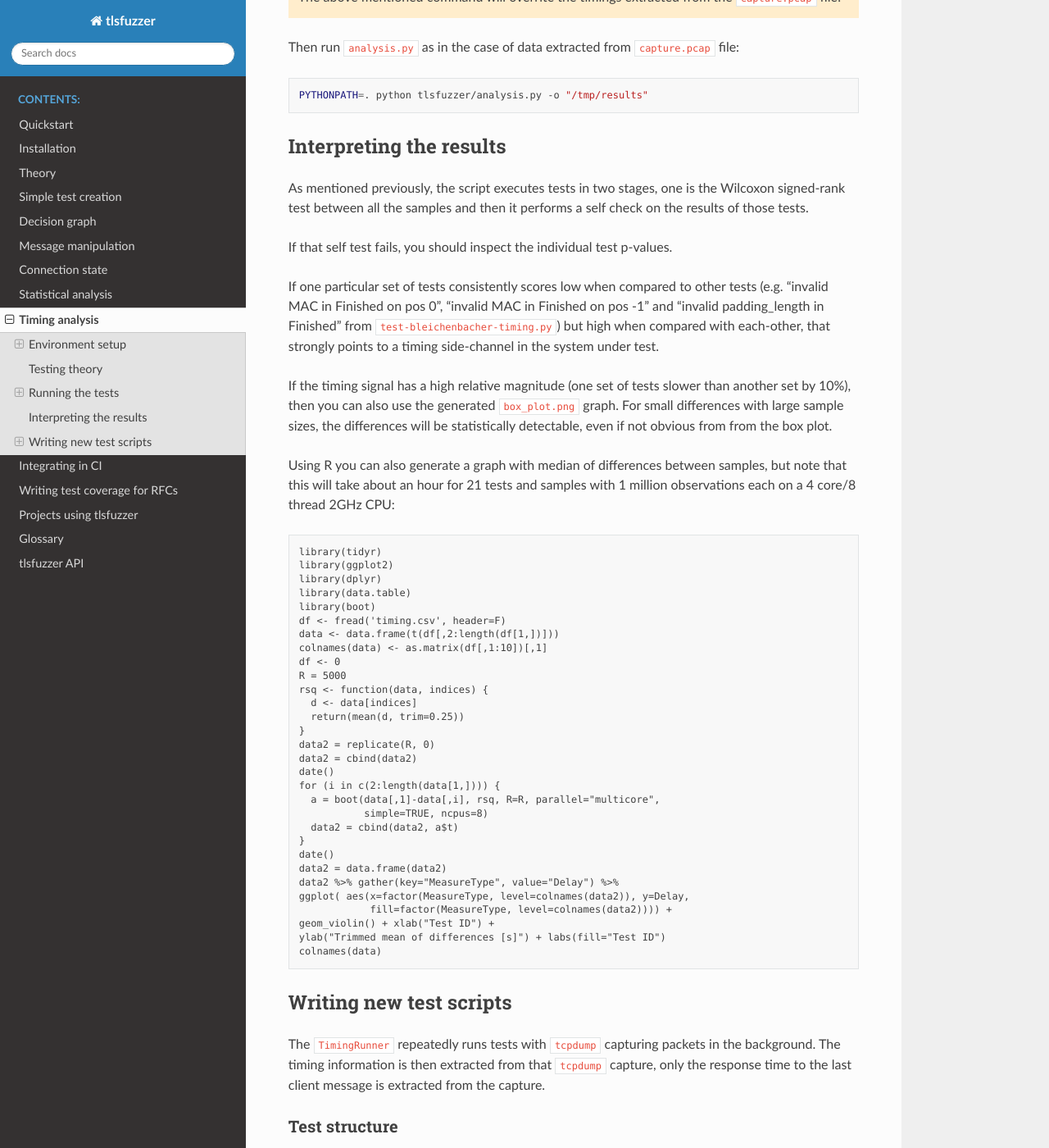
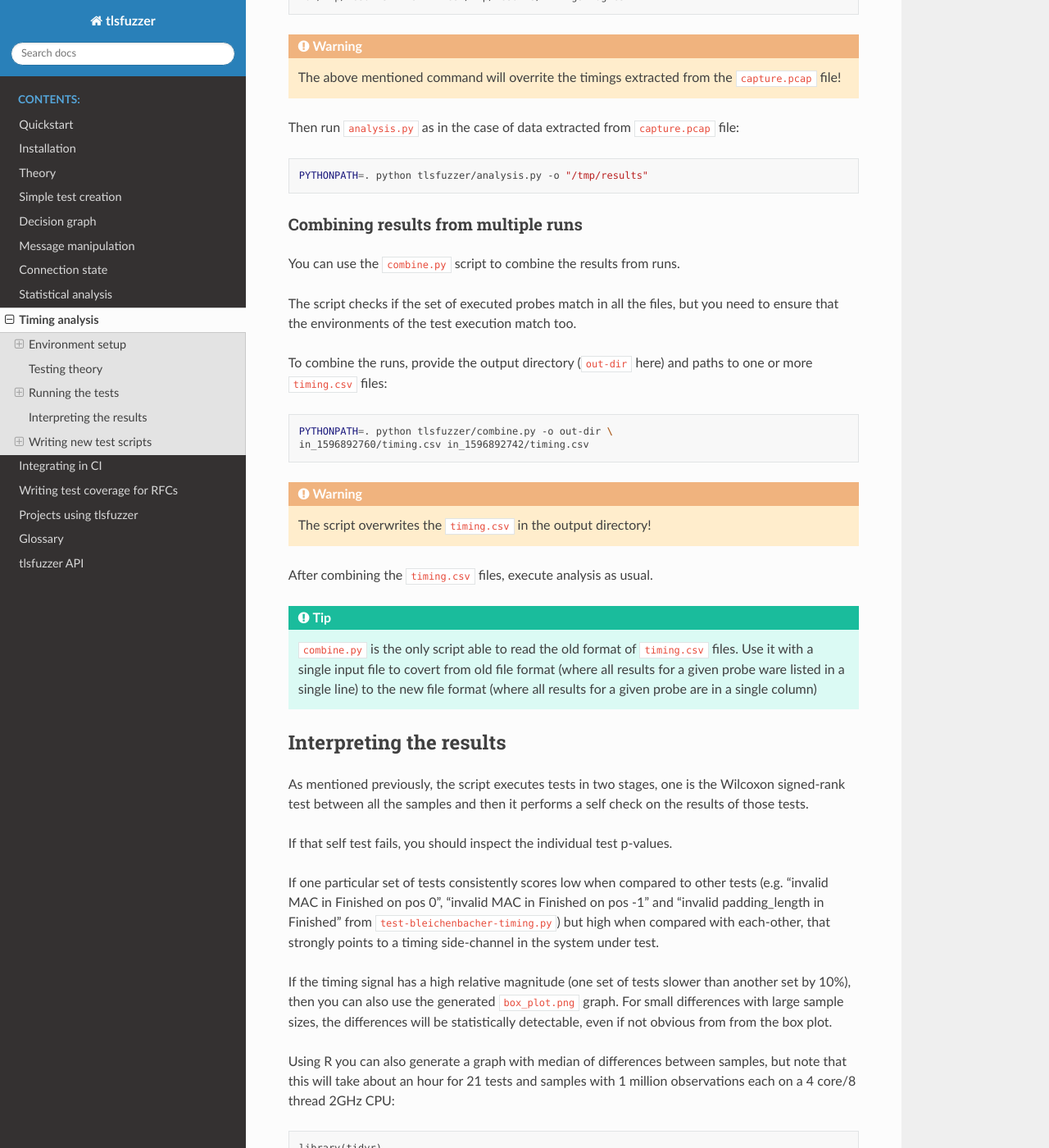
Before and after one commit to tlsfuzzer/tlsfuzzer, a Sphinx documentation site: the page built from docs/source/timing-analysis.rst, in a window 1280 px wide and 1400 px high, scrolled down 5495 px. Shown: the whole window at 82% size. Built offline with Sphinx 7.4.7 and the Read the Docs theme 2.0.0, drawn with Linux system fonts in a browser that asks for light colours; formulas are drawn with MathJax 3; some of the changed text lies outside the part shown.

Commit message:
document the new functionality

```diff
--- a/docs/source/timing-analysis.rst
+++ b/docs/source/timing-analysis.rst
@@ -277,6 +277,12 @@ file.
    PYTHONPATH=. python tlsfuzzer/analysis.py -o "/tmp/results"
 
 
+With large sample sizes, to avoid exhausting available memory and to speed up
+the analysis, you can skip the generation of some graphs using the
+``--no-ecdf-plot``, ``--no-scatter-plot`` and ``--no-conf-interval-plot``.
+That last option disables generation of the ``bootstrapped_means.csv`` file
+too.
+
 External timing data
 --------------------
 
@@ -308,6 +314,37 @@ file:
 
    PYTHONPATH=. python tlsfuzzer/analysis.py -o "/tmp/results"
 
+
+Combining results from multiple runs
+------------------------------------
+
+You can use the ``combine.py`` script to combine the results from runs.
+
+The script checks if the set of executed probes match in all the files,
+but you need to ensure that the environments of the test execution match
+too.
+
+To combine the runs, provide the output directory (``out-dir`` here) and
+paths to one or more ``timing.csv`` files:
+
+.. code:: bash
+
+   PYTHONPATH=. python tlsfuzzer/combine.py -o out-dir \
+   in_1596892760/timing.csv in_1596892742/timing.csv
+
+.. warning::
+
+   The script overwrites the ``timing.csv`` in the output directory!
+
+After combining the ``timing.csv`` files, execute analysis as usual.
+
+.. tip::
+
+   ``combine.py`` is the only script able to read the old format of
+   ``timing.csv`` files. Use it with a single input file to covert from
+   old file format (where all results for a given probe ware listed in a single
+   line) to the new file format (where all results for a given probe are
+   in a single column)
 
 Interpreting the results
 ========================
```
